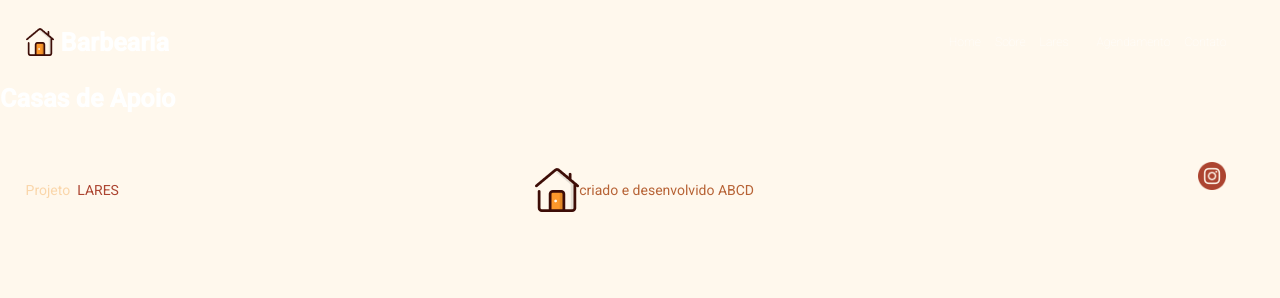
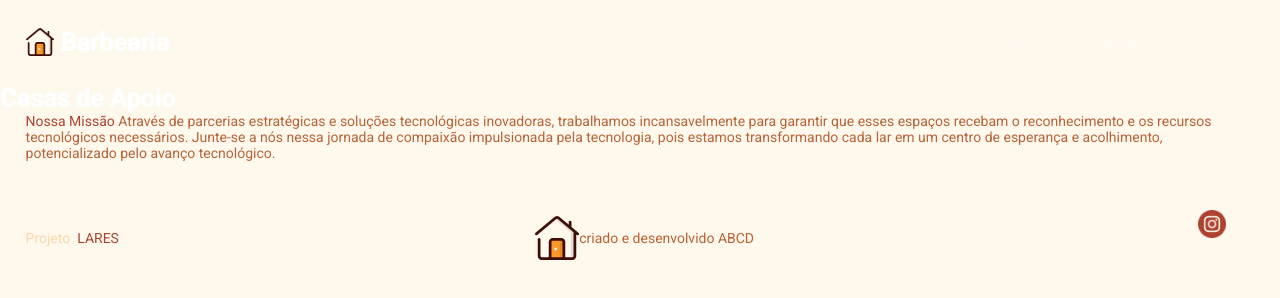
Before and after one commit to ownaka/agendamento-servi-os, a plain HTML site: page index.html in a window 1280 px wide. Drawn offline with Linux system fonts and the light colour scheme.

Commit message:
continuação do rodape

```diff
--- a/index.html
+++ b/index.html
@@ -46,6 +46,10 @@
         </div>
         <div class="footer">
             <aside>
+                <div class="missao">
+                    <span class="cor-titulo">Nossa Missão</span>
+                    <span class="cor-texto">Através de parcerias estratégicas e soluções tecnológicas inovadoras, trabalhamos incansavelmente para garantir que esses espaços recebam o reconhecimento e os recursos tecnológicos necessários. Junte-se a nós nessa jornada de compaixão impulsionada pela tecnologia, pois estamos transformando cada lar em um centro de esperança e acolhimento, potencializado pelo avanço tecnológico.</span>
+                </div>
                 <div class="rodape">
                     <div class="nome-rodape">
                         <span class="p1">Projeto</span>
--- a/style.css
+++ b/style.css
@@ -170,5 +170,19 @@ aside .rodape a{
 
 aside .logo-rodape .dev-by{
     color: #B76336;
-    align-items: center;
+
 }
+
+aside .missao{
+
+}
+
+aside .missao .cor-titulo{
+    color: #AC4430;
+
+}
+
+aside .missao .cor-texto{
+    color: #B76336;
+
+}
```
